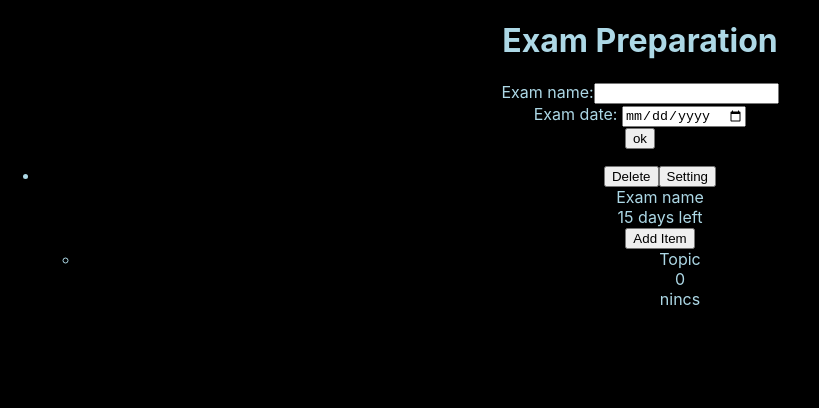
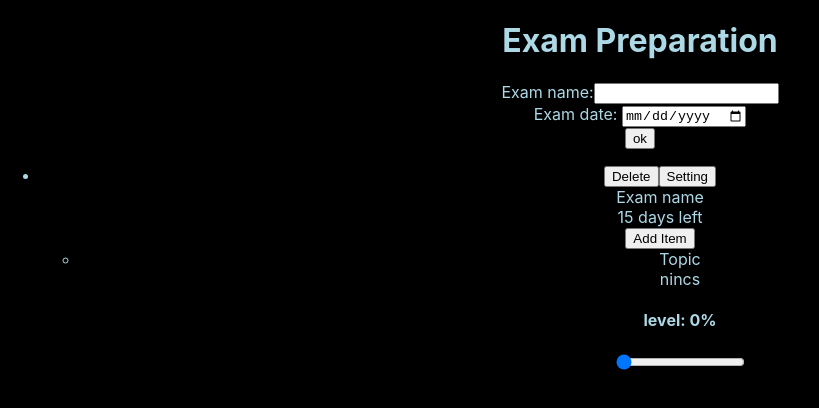
Before and after one commit to cintia-sari/exam-preparation-react, a React (Create React App) app: page / in a window 1280 px wide. Shown: the top 408 px of the page, without its empty margins (0-819 px from the left). Built offline with nearby package versions, Linux system fonts and the light colour scheme.

Commit message:
add changeTopic Function and display this

```diff
--- a/src/App.js
+++ b/src/App.js
@@ -117,9 +117,54 @@ function addTopic(id){
       nextGroupId:state.nextGroupId,
       nextTopicId:state.nextTopicId +1
     });
-    console.log(state.group)
   }
 
+function ChangeTopic(id,newValue){
+
+  const knowledgeSet = structuredClone(state.group).map(group=>{
+    return{
+        title: group.title,
+        examDate: group.examDate,
+        groupSetting: group.groupSetting,
+        groupId: group.groupId,
+        topicList:group.topicList.map(topic=>{
+          if(topic.topicId == id){
+            topic.topic = !topic.topic
+          }
+          return topic;
+        })
+    }
+  });
+
+  setState({
+    group:knowledgeSet,
+    nextGroupId:state.nextGroupId,
+    nextTopicId:state.nextTopicId
+  });
+}
+
+function setValue(id, newValue){
+  const topicSet = structuredClone(state.group).map(group=>{
+    return{
+        title: group.title,
+        examDate: group.examDate,
+        groupSetting: group.groupSetting,
+        groupId: group.groupId,
+        topicList:group.topicList.map(topic=>{
+          if(topic.topicId == id){
+            topic.knowledge = newValue
+          }
+          return topic;
+        })
+    }
+  });
+
+  setState({
+    group:topicSet,
+    nextGroupId:state.nextGroupId,
+    nextTopicId:state.nextTopicId
+  });
+}
 
 
   return (
@@ -131,7 +176,9 @@ function addTopic(id){
                 settingGroup={settingGroup}
                 changeTitle={changeTitle}
                 changeExamDate={changeExamDate}
-                addTopic={addTopic}/>
+                addTopic={addTopic}
+                ChangeTopic={ChangeTopic}
+                setValue={setValue}/>
     </>
   );
 }
--- a/src/Components/GroupList/GroupList.jsx
+++ b/src/Components/GroupList/GroupList.jsx
@@ -11,7 +11,9 @@ export default function GroupList(props) {
                        changeTitle={props.changeTitle}
                        changeExamDate={props.changeExamDate}
                        addTopic={props.addTopic}
-                       topicList={item.topicList}/>
+                       topicList={item.topicList}
+                       ChangeTopic={props.ChangeTopic}
+                       setValue={props.setValue}/>
     ))
 
   return (
--- a/src/Components/GroupListItem/GroupListItem.jsx
+++ b/src/Components/GroupListItem/GroupListItem.jsx
@@ -45,7 +45,9 @@ export default function GroupListItem(props ) {
 
     const topicGroupjsx = props.topicList.map(topic=>(
       <TopicGroup
-          topic={topic}/>
+          topic={topic}
+          ChangeTopic={props.ChangeTopic}
+          setValue={props.setValue}/>
     ))
 
 
--- a/src/Components/TopicGroup/TopicGroup.jsx
+++ b/src/Components/TopicGroup/TopicGroup.jsx
@@ -1,16 +1,37 @@
 import React from 'react'
 
 export default function TopicGroup(props) {
+
+    function handleChangeTopic(){
+        props.ChangeTopic(props.topic.topicId)
+    }
+
+    function handleSetValue(e){
+        props.setValue(props.topic.topicId, e.target.value)
+    }
 
 
   return (
     <li>
         <div>{props.topic.name}</div>
-        <div>{props.topic.knowledge}</div>
-        <div>{props.topic.topic ?
+        <div onClick={handleChangeTopic}>{props.topic.topic ?
                 "van"
                 :
-                "nincs"}</div>
+                "nincs"}
+        </div>
+        <div>
+            <label>
+                <h4 className='level'>level: {props.topic.knowledge}%</h4>
+                <input
+                    className='istyle'
+                    value={props.topic.knowledge}
+                    onChange={handleSetValue}
+                    type="range"
+                    min="0"
+                    max="100"
+                    step="5" />
+            </label>
+        </div>
 
     </li>
   )
```
